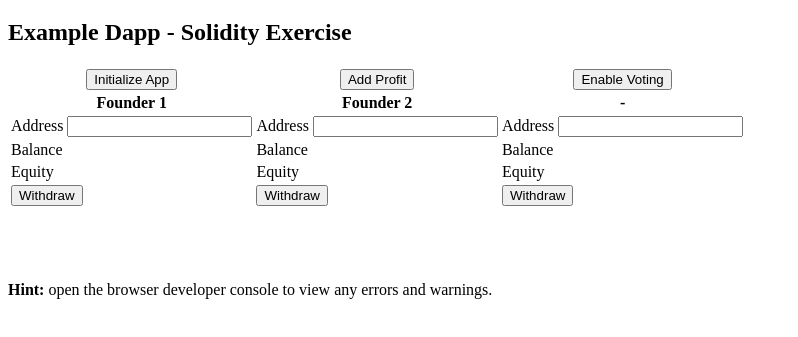
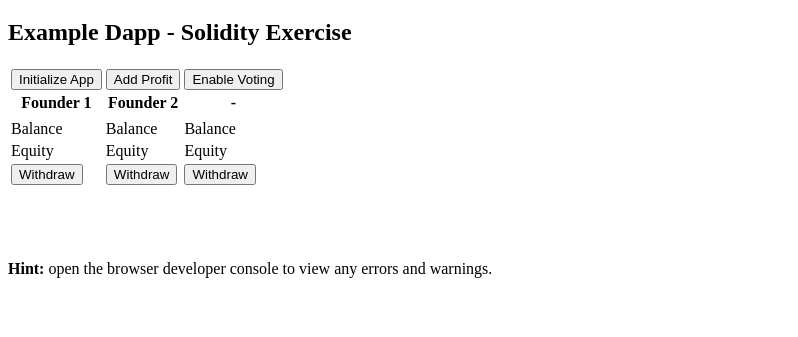
Before and after one commit to ch4r10t33r/solidity-exercise, a website: page app/index.html in a window 1280 px wide. Shown: the part 61-398 px from the top of the page, without its empty margins (0-798 px from the left). Drawn offline with Linux system fonts and the light colour scheme; files whose address does not match are found by name.

Commit message:
Changed the layout and added few UI functionality

```diff
--- a/app/index.html
+++ b/app/index.html
@@ -21,16 +21,13 @@
     </tr>
     <tr>
       <td>
-        <label>Address</label>
-        <input type="text" id="founder_1" value="" readonly/>
+        <div id="account1"></div>
       </td>
       <td>
-        <label>Address</label>
-        <input type="text" id="founder_2" value="" readonly/>
+        <div id="account2"></div>
       </td>
       <td>
-        <label>Address</label>
-        <input type="text" id="founder_3" value="" readonly/>
+        <div id="account3"></div>
       </td>
     </tr>
     <tr>
```
